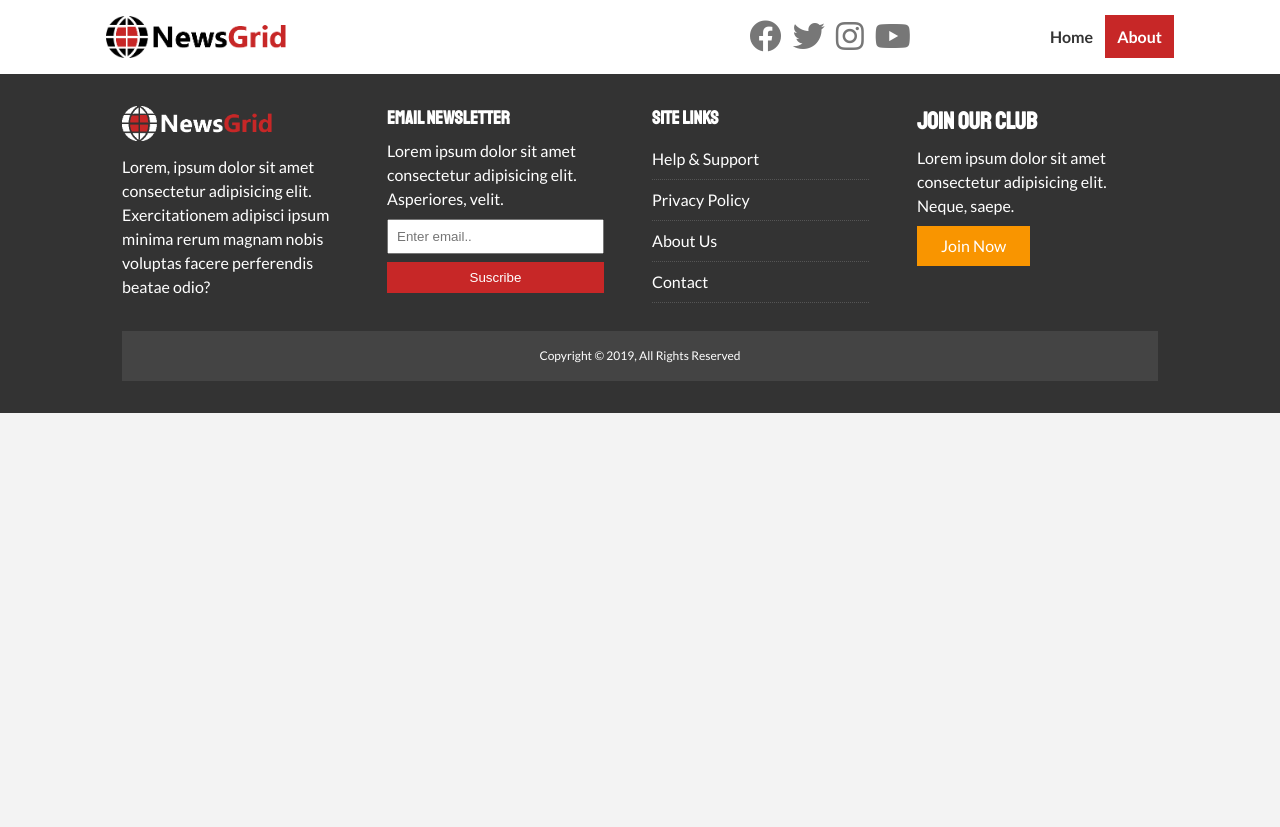
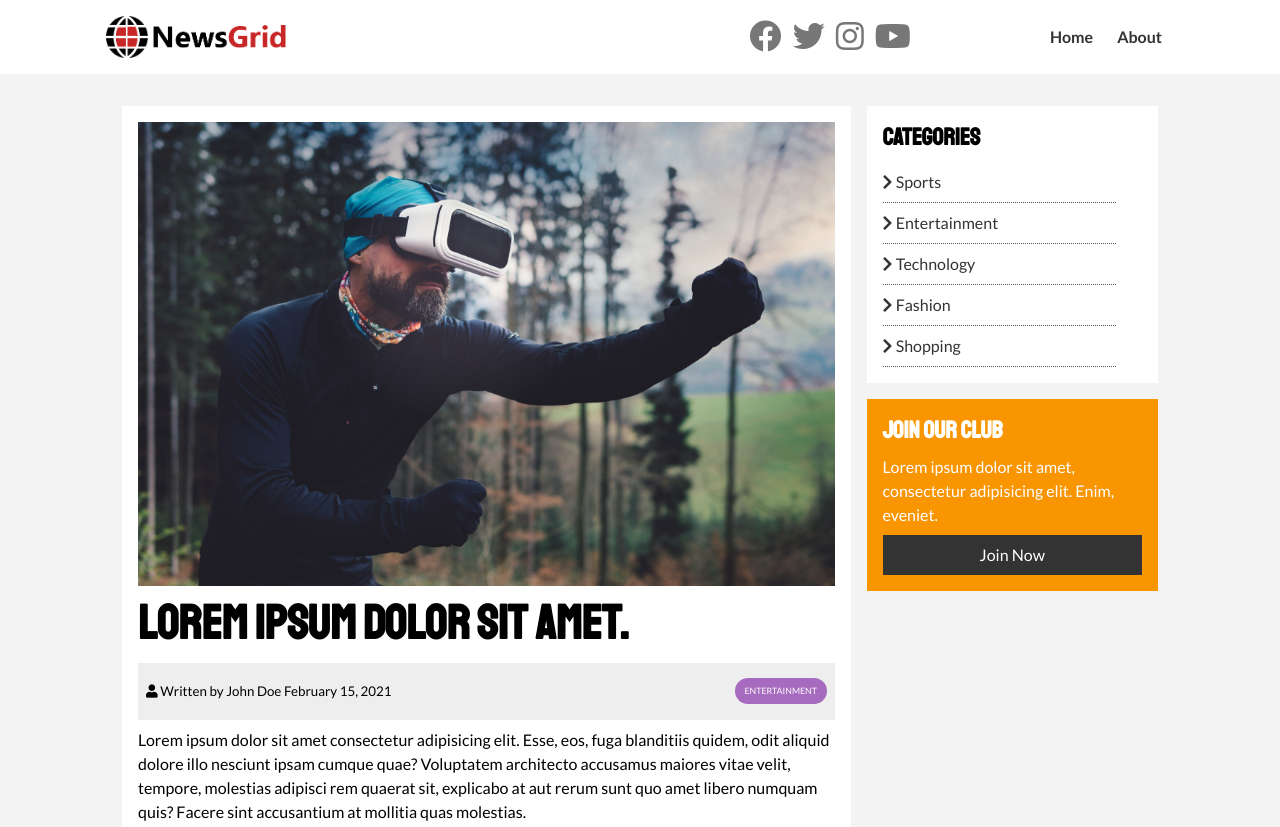
Before and after one commit to lucianogiusti/newsgrid-web, a plain HTML site: page article.html in a window 1280 px wide. Shown: the top 827 px of the page. Before the commit the page ends 800 px from the top, so only its background shows below. Drawn offline with Linux system fonts and the light colour scheme.

Commit message:
article page and styles

```diff
--- a/article.html
+++ b/article.html
@@ -9,7 +9,7 @@
     <link rel="stylesheet" href="./styles/style.css">
     <link rel="stylesheet" media="screen and (max-width: 768px)" href="./styles/mobile.css">
     <link rel="shortcut icon" type="image/x-icon" href="favicon.ico">
-    <title>NewsGrid | About</title>
+    <title>NewsGrid | Latest News</title>
 </head>
 <body>
     <nav id="main-nav">
@@ -23,12 +23,44 @@
             </div>
             <ul>
                 <li><a href="index.html">Home</a></li>
-                <li><a class="current" href="about.html">About</a></li>
+                <li><a href="about.html">About</a></li>
             </ul>
         </div>
     </nav>
 
-
+    <section id="article">
+        <div class="container">
+            <div class="page-container">
+                <article class="card">
+                    <img src="./img/articles/ent1.jpg" alt="ent1">
+                    <h1 class="l-heading">Lorem ipsum dolor sit amet.</h1>
+                    <div class="meta">
+                        <small>
+                            <i class="fas fa-user"></i> Written by John Doe February 15, 2021
+                        </small>
+                        <div class="category category-ent">Entertainment</div>
+                    </div>
+                    <p>Lorem ipsum dolor sit amet consectetur adipisicing elit. Esse, eos, fuga blanditiis quidem, odit aliquid dolore illo nesciunt ipsam cumque quae? Voluptatem architecto accusamus maiores vitae velit, tempore, molestias adipisci rem quaerat sit, explicabo at aut rerum sunt quo amet libero numquam quis? Facere sint accusantium at mollitia quas molestias.</p>
+                    <p>Lorem ipsum dolor sit amet consectetur adipisicing elit. Sapiente rerum ratione molestiae vitae dicta ipsum consequuntur corporis nobis! Nisi reiciendis voluptatem sed quam recusandae aperiam commodi harum. Facere, dolor. Vel nihil quo fuga molestias doloribus quod maiores maxime omnis illum sint, libero neque voluptatibus dolorum sequi pariatur blanditiis dolorem tenetur facilis et ab! Pariatur ducimus ut, perferendis facilis totam commodi. Aliquam, esse illo nulla cumque laudantium facere deserunt eligendi. Quae unde suscipit alias cumque quibusdam, maxime, vitae amet iste deleniti beatae placeat? Labore repudiandae commodi, totam ex dolor quam obcaecati quaerat veniam doloribus facere nam quo voluptas aut cum ducimus eveniet, voluptates inventore dolorum. Dolor, ad voluptas inventore, ipsum animi libero voluptatibus saepe, alias maxime voluptates illum temporibus! Harum in eum recusandae rem maxime ex nemo, blanditiis illum! Saepe obcaecati, hic consectetur est velit quasi. Eos dolorem autem sequi ullam libero, iure quaerat odit. Vitae itaque cupiditate quos illo aut.</p>
+                </article>
+                <aside id="categories" class="card">
+                    <h2>Categories</h2>
+                    <ul class="list">
+                        <li><a href="#"><i class="fas fa-chevron-right"></i> Sports</a></li>
+                        <li><a href="#"><i class="fas fa-chevron-right"></i> Entertainment</a></li>
+                        <li><a href="#"><i class="fas fa-chevron-right"></i> Technology</a></li>
+                        <li><a href="#"><i class="fas fa-chevron-right"></i> Fashion</a></li>
+                        <li><a href="#"><i class="fas fa-chevron-right"></i> Shopping</a></li>
+                    </ul>
+                </aside>
+                <aside class="card bg-secondary">
+                    <h2>Join Our Club</h2>
+                    <p>Lorem ipsum dolor sit amet, consectetur adipisicing elit. Enim, eveniet.</p>
+                    <a href="#" class="btn btn-dark btn-block">Join Now</a>
+                </aside>
+            </div>
+        </div>
+    </section>
 
     <!-- Footer -->
 
--- a/styles/style.css
+++ b/styles/style.css
@@ -168,6 +168,10 @@ h6 {
   padding: 3rem;
 }
 
+.l-heading {
+  font-size: 3rem;
+}
+
 .list li {
   padding: 0.5rem 0;
   border-bottom: #555 dotted 1px;
@@ -303,6 +307,18 @@ h6 {
   grid-column: 2 / span 2;
 }
 
+#article .meta {
+  display: flex;
+  justify-content: space-between;
+  align-items: center;
+  background: #eee;
+  padding: 0.5rem;
+}
+
+#article .meta .category {
+  margin-top: 0.4rem;
+}
+
 /* Footer */
 
 #main-footer {
```
